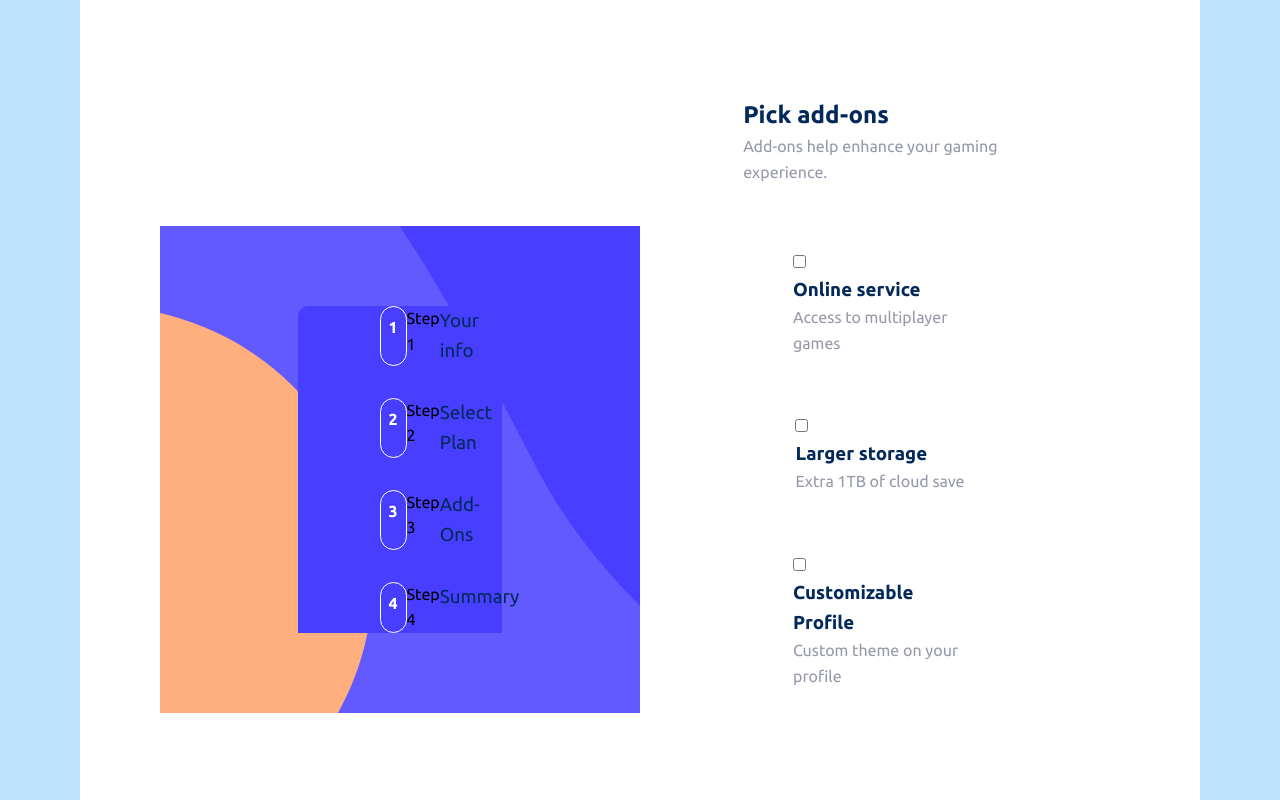
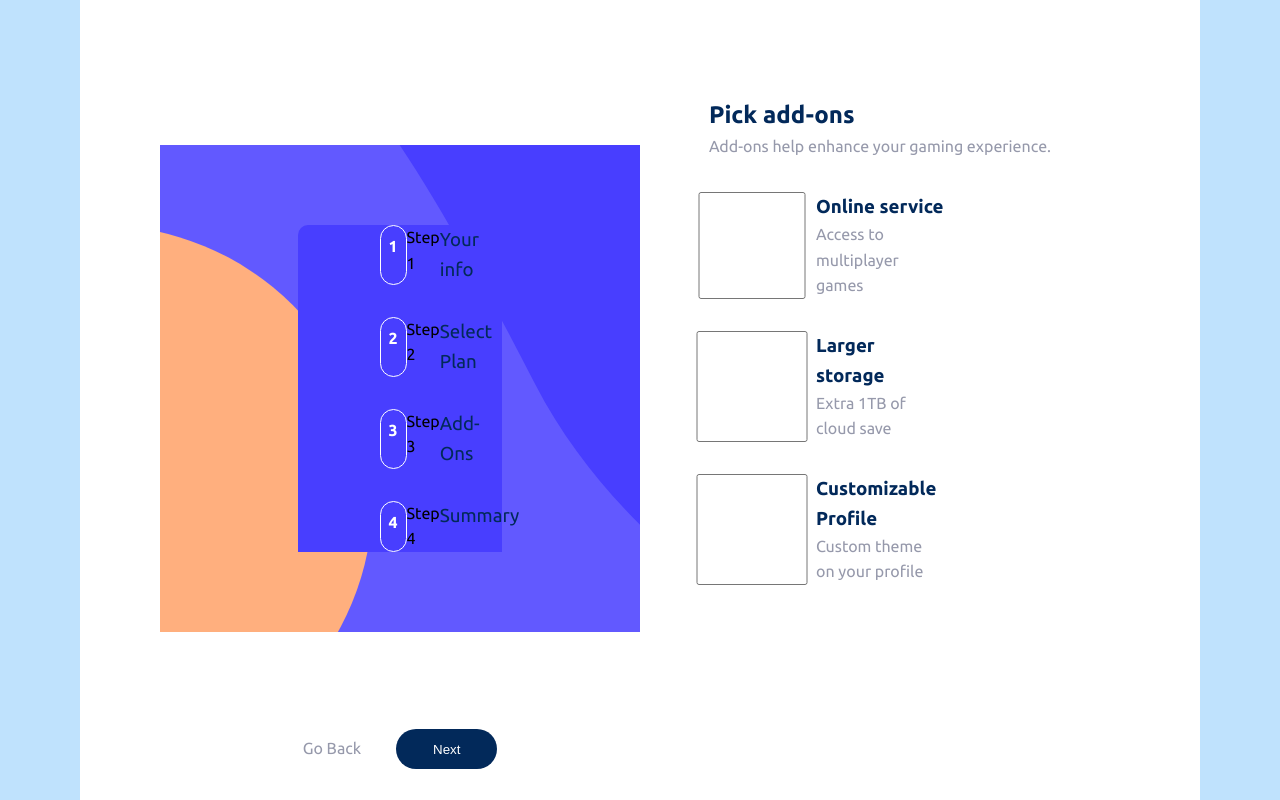
Before and after one commit to purplehippo911/Multi-step_form, a Vue app in the folder vueApp/: page /step-3 in a window 1280 px wide. Shown: the top 800 px of the page. Built offline with nearby package versions, Linux system fonts and the light colour scheme.

Commit message:
fixed grid problem with boxes in view 33️⃣

```diff
--- a/vueApp/src/App.vue
+++ b/vueApp/src/App.vue
@@ -38,6 +38,7 @@ import ConfirmationButtons  from "./components/ConfirmationButtons.vue";
     main, header, footer {
         .row {
             flex-direction:column;
+            align-items:center;
             section {
            width:80%;
         }
@@ -82,6 +83,9 @@ section {
                 border:1px solid $White;
                 border-radius:20px;
                 font-weight:700;
+                &:target {
+                    background:$Pastelblue;
+                }
             }
             .steps__text, .steps__title{
                 display:none;
--- a/vueApp/src/components/AddonsOptions.vue
+++ b/vueApp/src/components/AddonsOptions.vue
@@ -11,8 +11,8 @@
                 <h3 class="information__title">Online service</h3>
                 <p class="information__text">Access to multiplayer games</p>
             </div>
+            <a href="#" class="option__price">+$1/mo</a>
 
-            <a href="#" class="option__price">+$1/mo</a>
         </div>
 
         <div class="options__option">
--- a/vueApp/src/views/Step_3.vue
+++ b/vueApp/src/views/Step_3.vue
@@ -16,3 +16,25 @@ import AddonsOptions from '../components/AddonsOptions.vue';
     </div>
  </div>
 </template>
+
+<style lang="scss">
+
+.add-ons-wrapper {
+    .container {
+        width:100%;
+        .add-ons__options {
+            width: 100%;
+            .container {
+                padding:0;
+                width:100%;
+
+            }
+        }
+    }
+}
+
+.options__option {
+    display:grid;
+    grid-template-columns: repeat(3, 1fr);
+}
+</style>
```
Also changed, not shown: 1 other file (tests, documents, lock files or other folders).
